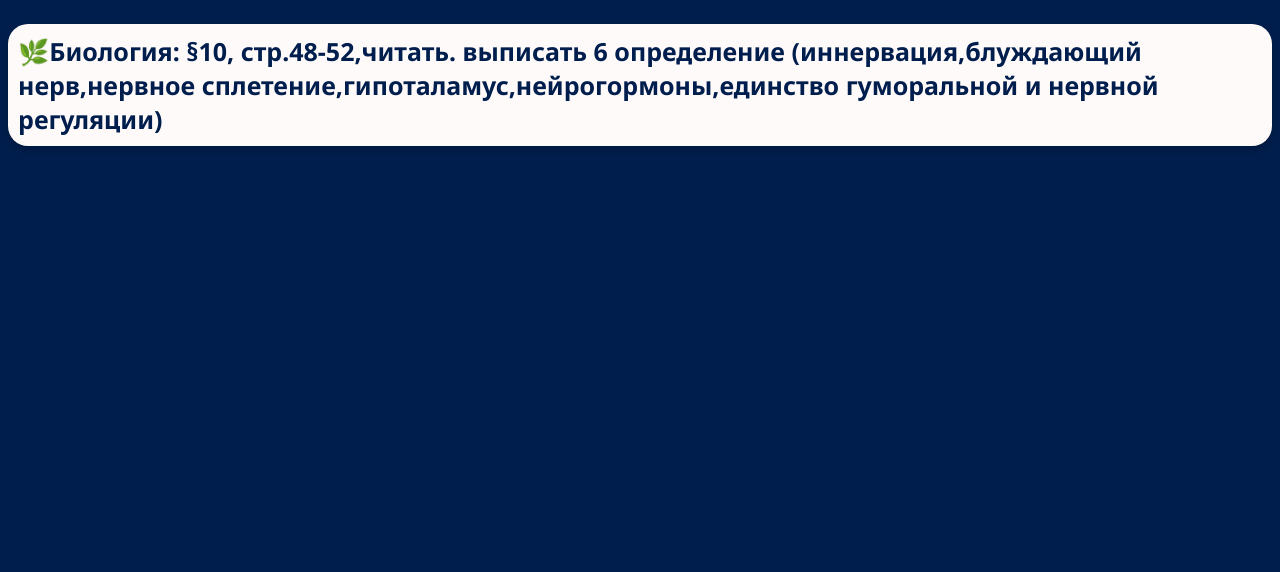
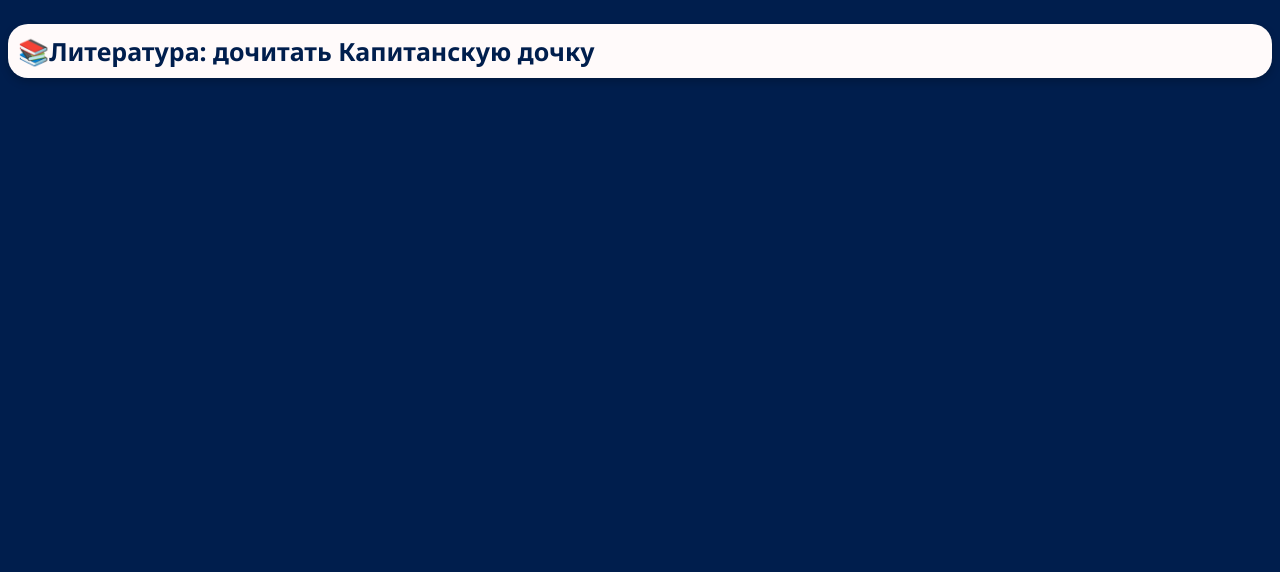
Before and after one commit to makrivich/makrivich.github.io, a plain HTML site: page homework/index.html in a window 1280 px wide. Shown: the part 228-800 px from the top of the page. Drawn offline with Linux system fonts and the light colour scheme.

Commit message:
Update index.html

```diff
--- a/homework/index.html
+++ b/homework/index.html
@@ -16,7 +16,7 @@
     </header>
     <h1 align = "center">Домашние задания</h1>
     <div class="h_m">
-        <h2>🌿Биология: §10, стр.48-52,читать. выписать 6 определение (иннервация,блуждающий нерв,нервное сплетение,гипоталамус,нейрогормоны,единство гуморальной и нервной регуляции) </h2>
+        <h2>📚Литература: дочитать Капитанскую дочку</h2>
     </div>
 </body>
 </html>
```
